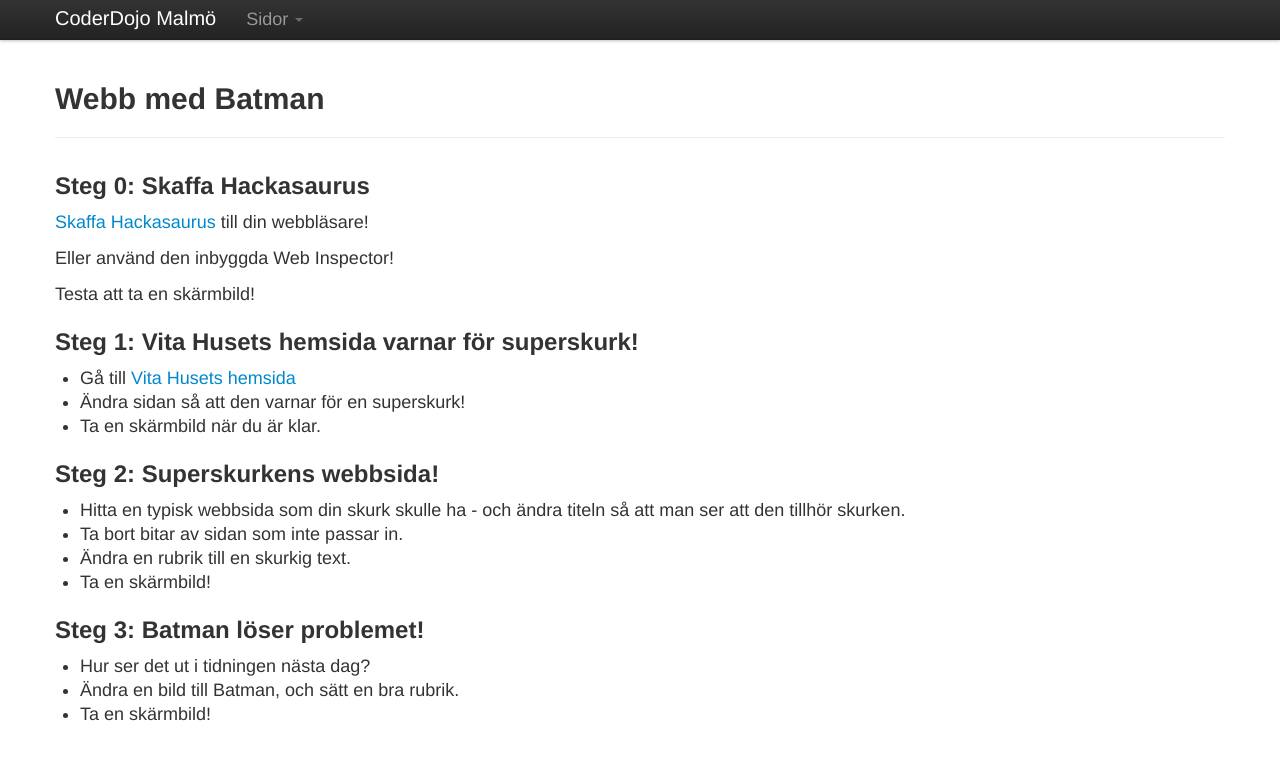
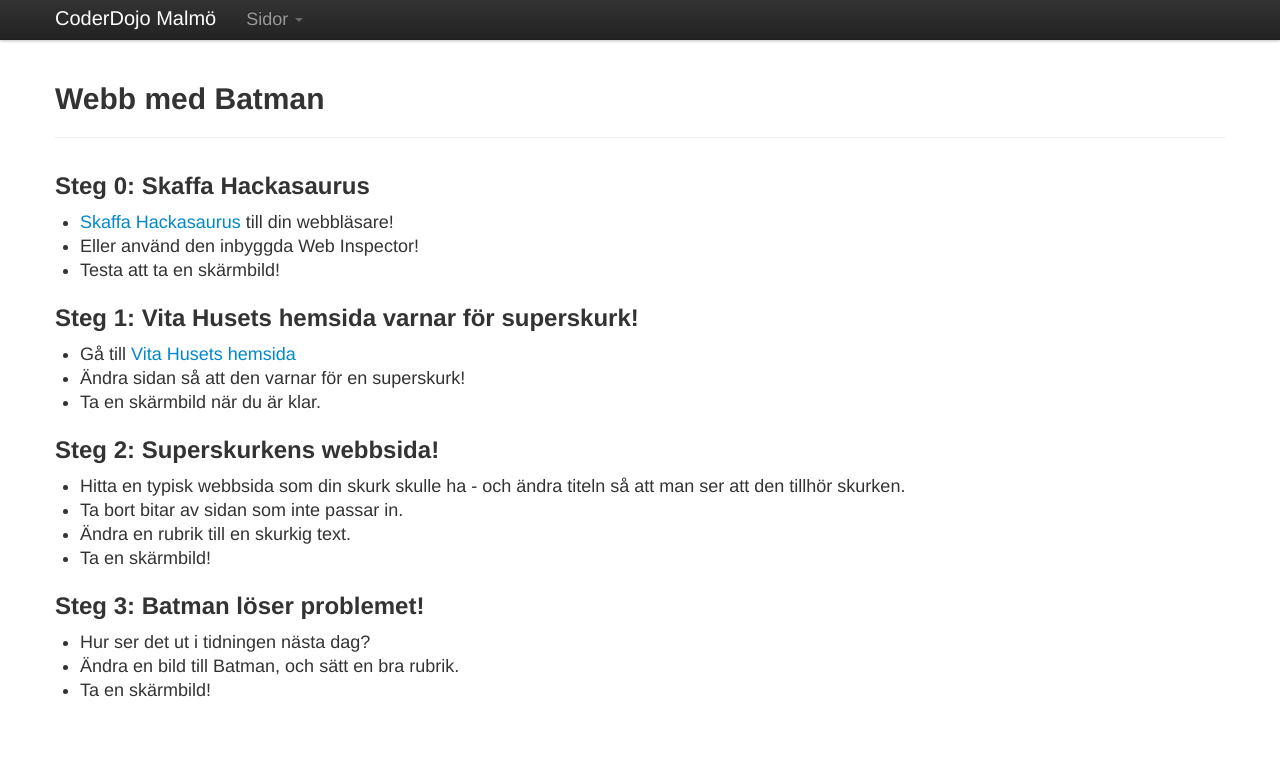
Before and after one commit to coderdojo-malmo/coderdojo-malmo.github.com, a Jekyll site: the page built from web_batman.md, in a window 1280 px wide. Shown: the top 760 px of the page. Built offline with Jekyll 4.4.1, drawn with Linux system fonts in a browser that asks for light colours.

```diff
--- a/index.html
+++ b/index.html
@@ -33,7 +33,7 @@ layout: default
 
 <h2>Registrering</h2>
 
-Notera att Ni måste registrera er till ett specifikt CoderDojo (Select Date - nedan). Vi kommer att genomföra CoderDojo en gång i veckan till och med den 30 Maj. Därefter tar vi sommarlov.
+<p>Notera att Ni måste registrera er till ett specifikt CoderDojo (Select Date - nedan). Vi kommer att genomföra CoderDojo en gång i veckan till och med den 30 Maj. Därefter tar vi sommarlov.</p>
 
 <iframe src=http://www.eventbrite.com/tickets-external?eid=3348582701&ref=etckt frameborder=0 height=270 Width=100% vspace=0 hspace=0 marginheight=5 marginwidth=5 scrolling=auto allowtransparency=true></iframe>
 
--- a/web_batman.md
+++ b/web_batman.md
@@ -5,12 +5,9 @@ layout: page
 
 ## Steg 0: Skaffa Hackasaurus
 
-[Skaffa Hackasaurus](http://hackasaurus.org/en-US/goggles/) till din webbläsare!
-
-Eller använd den inbyggda Web Inspector!
-
-Testa att ta en skärmbild!
-
+* [Skaffa Hackasaurus](http://hackasaurus.org/en-US/goggles/) till din webbläsare!
+* Eller använd den inbyggda Web Inspector!
+* Testa att ta en skärmbild!
 
 ## Steg 1: Vita Husets hemsida varnar för superskurk!
 
```
Also changed, not shown: favicon.ico (added).
